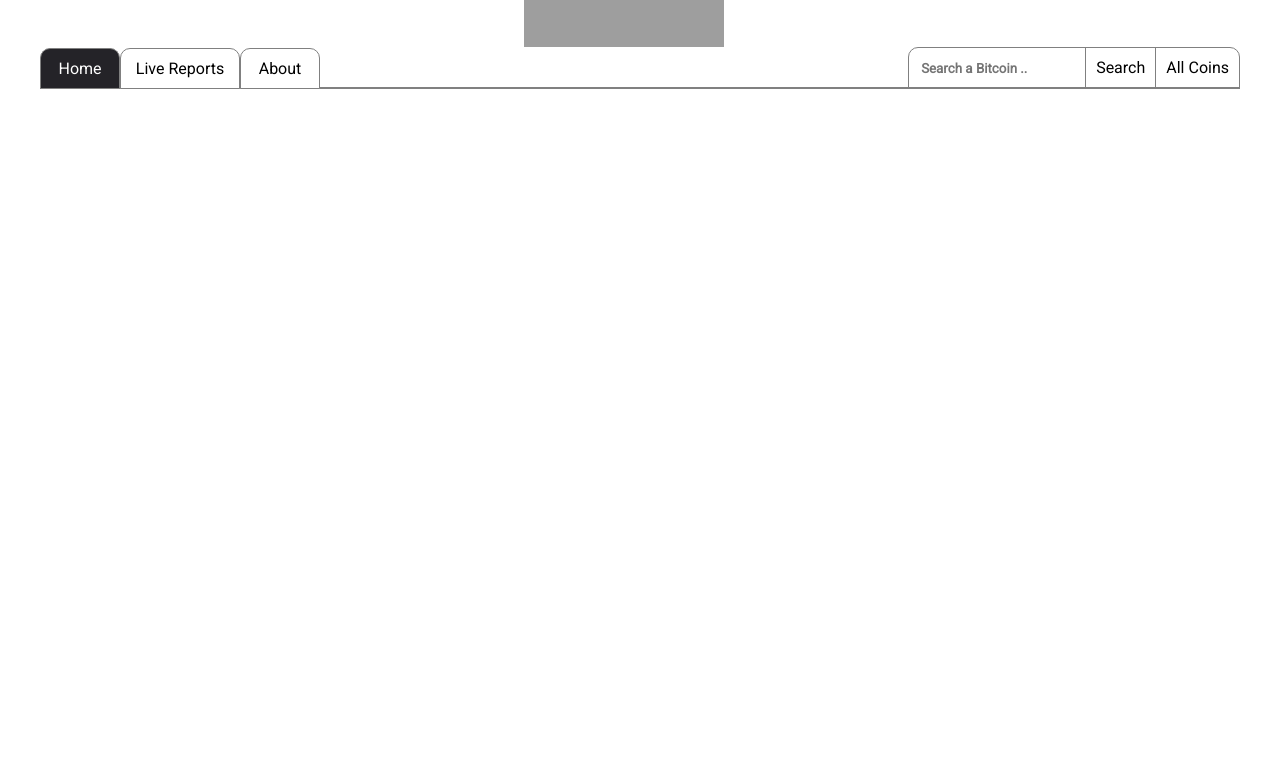
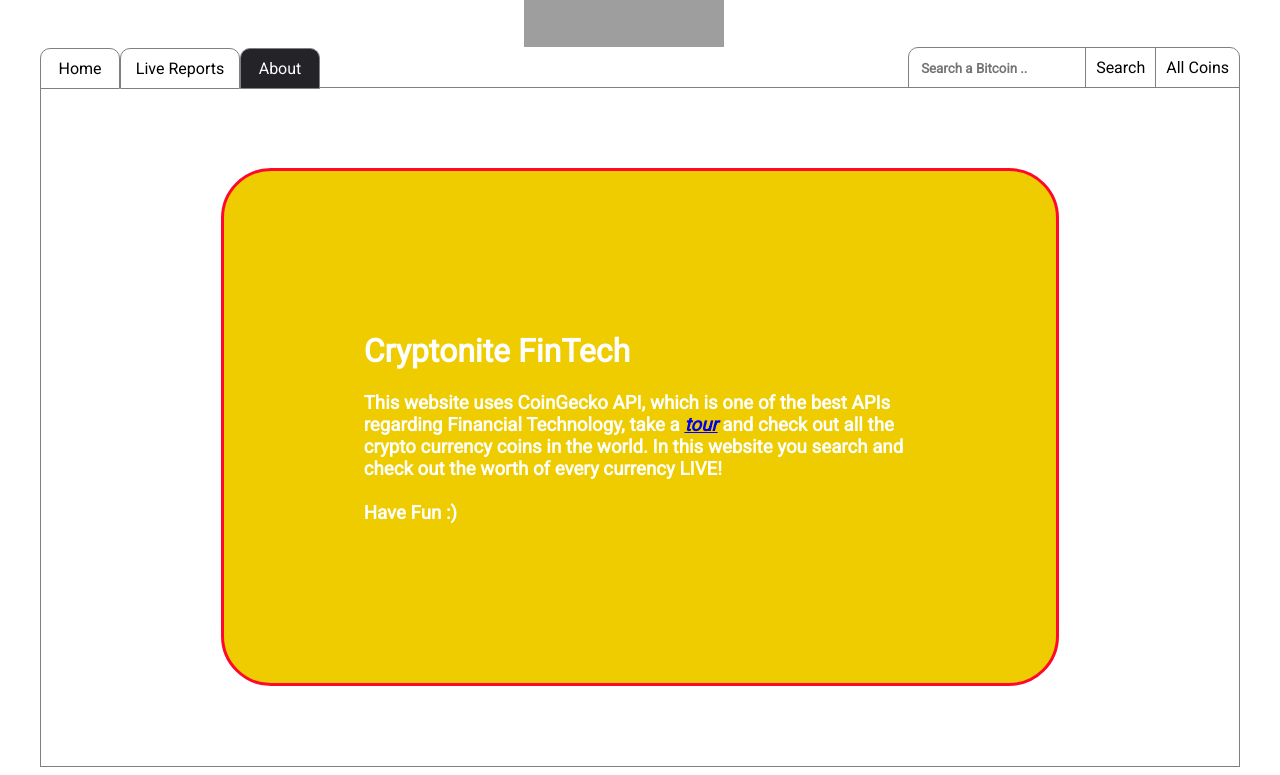
Before and after one commit to AdnanAsali/John-Bryce-Cryptonite, a plain HTML site: page index.html in a window 1280 px wide. Both pictures are taken after a click on the element "About". Shown: the part 161-936 px from the top of the page. Before the commit the page ends 800 px from the top, so only its background shows below. Drawn offline with nearby package versions, Linux system fonts and the light colour scheme; no server answers; grey boxes are pictures that could not be loaded.

Commit message:
Last changes before initializing the live report section

```diff
--- a/css/main.css
+++ b/css/main.css
@@ -217,8 +217,8 @@ input:checked+.slider:before {
 }
 
 .home:hover {
-    background-color: #FE082C;
-    color: white;
+    background-color: #FE082C !important;
+    color: white !important;
     transition: 200ms;
 }
 
@@ -446,3 +446,20 @@ input:checked+.slider:before {
     right: 20px;
     cursor: pointer;
 }
+
+.about-container
+{
+    width: 70%;
+    margin: 80px auto;
+    padding: 140px;
+    border: 3px solid #FE082C;
+    background-color: #EECC00;
+    color: white;
+    border-radius: 50px;
+}
+
+.home a
+{
+    color: white;
+    text-decoration: none;
+}
--- a/index.html
+++ b/index.html
@@ -27,7 +27,7 @@
 
     <div class="container">
         <div class="nav">
-            <div class="home">Home</div>
+            <div class="home"><a href="index.html">Home</a></div>
             <div class="live">Live Reports</div>
             <div class="about">About</div>
         </div>
@@ -41,12 +41,12 @@
         </div>
         <div class="cards"></div>
     </div>
-<!--
-    <div class="confirmation-container">
 
-    </div> -->
     <div class="confirmation"></div>
 
+
+
+    <script src="https://cdn.jsdelivr.net/npm/chart.js@2.9.3/dist/Chart.min.js"></script>
     <script src="./js/main.js"></script>
 </body>
 
--- a/js/main.js
+++ b/js/main.js
@@ -1,9 +1,12 @@
 var cards = document.querySelector('.cards');
-var xhrObject = new XMLHttpRequest();
 var searchInput = document.querySelector('.search-field input');
 var searchBtn = document.querySelector('.search-btn');
 var displayAll = document.querySelector('.all-btn');
 var liveSection = document.querySelector('.live');
+var about = document.querySelector('.about');
+var home = document.querySelector('.home');
+var homeAn = document.querySelector('.home a');
+var xhrObject = new XMLHttpRequest();
 let liveCounter = 0;
 var liveCoins = [];
 var coin_data = [];
@@ -29,7 +32,32 @@ xhrObject.open(
 
 xhrObject.send();
 
-window.addEventListener('load', function ()
+
+about.addEventListener( 'click' , () =>
+{
+  cards.innerHTML =
+  `
+  <div class="about-container">
+    <h1>Cryptonite FinTech</h1>
+    <h3>
+        This website uses CoinGecko API, which is one of the best APIs regarding Financial Technology,
+        take a <a href="index.html"><i>tour</i></a>  and check out all the crypto currency coins in the world.
+        In this website you search and check out the worth of every currency LIVE!
+        <br>
+        <br>
+        Have Fun :)
+    </h3>
+  </div>
+  `;
+
+  home.style.backgroundColor = 'white';
+  homeAn.style.color = 'black';
+  about.style.backgroundColor = '#242328';
+  about.style.color = 'white';
+});
+
+
+setTimeout( () =>
 {
   moreEvent();
 
@@ -43,8 +71,25 @@ window.addEventListener('load', function ()
   {
     display_coins(coin_data);
   });
+} , 3000);
 
+
+window.onload = () =>
+{
+  moreEvent();
+
+  searchBtn.addEventListener('click', () =>
+  {
+    var wanted  = searchInput.value.toLowerCase();
+    searchCoin(wanted, coin_data);
   });
+
+  displayAll.addEventListener('click', () =>
+  {
+    display_coins(coin_data);
+  });
+}
+
 
 var searchCoin = (wantedCoin, coinArr) =>
 {
@@ -67,7 +112,6 @@ var display_coins = (coin_data) =>
 
   for (let i = 0; i < coin_data.length; i++)
   {
-
     if(i > 50)
     {
       break;
@@ -163,6 +207,7 @@ var moreEvent = () =>
   var moreInfo = document.querySelectorAll('.card .more-info');
   moreInfo.forEach(btn =>
   {
+    let clicked = false;
     btn.addEventListener('click', () =>
     {
       console.log(btn.parentElement.querySelector('.coin-data .coin-name').innerHTML);
@@ -252,14 +297,3 @@ liveSection.addEventListener('click', () =>
     var storedNames = JSON.parse(localStorage.getItem("liveCoins"));
     console.log(storedNames);
 });
-
-
-
-
-// TODO :-
-// Display a screen with confirmation for the chosen coins DONE
-// Once confirmed save the array inside of local storage DONE
-// Pass the array inside of the local storage to the page which we were redirected to. DONE
-// Understand how to navigate in SPA and apply it
-// Make The about page and navigate to it
-// TESTING
```
Also changed, not shown: 1 other file. Lines whose indentation alone changed are shown as unchanged.
